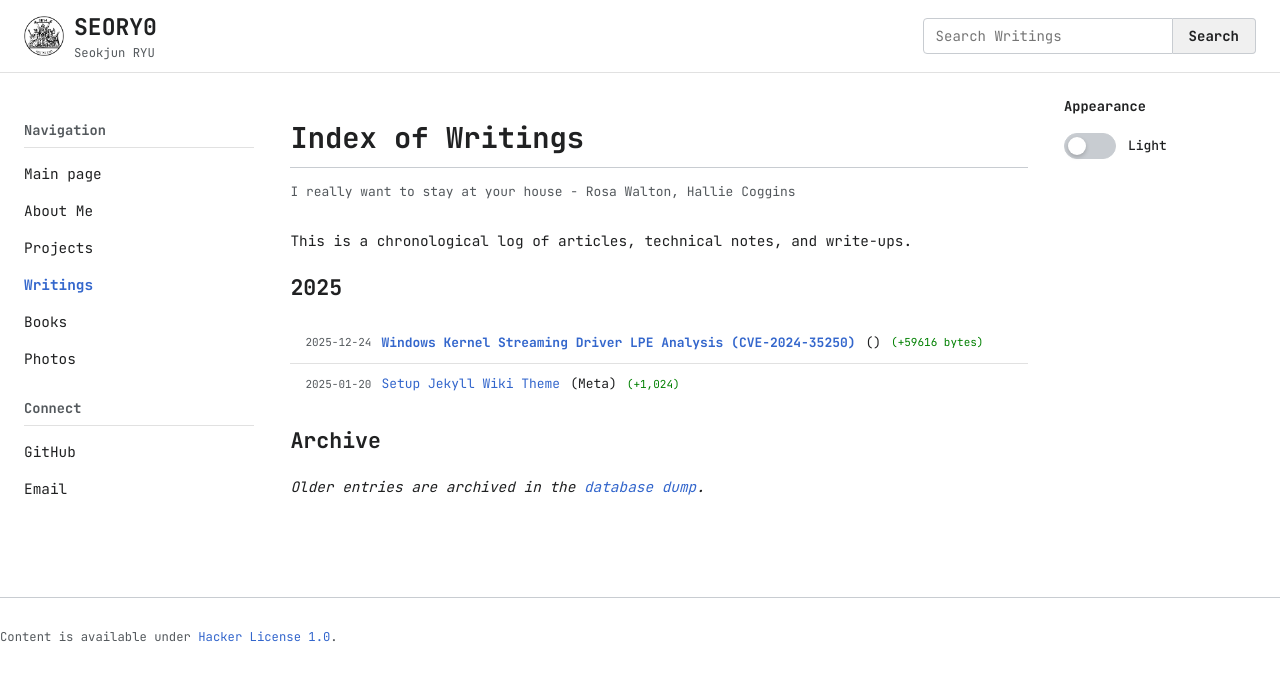
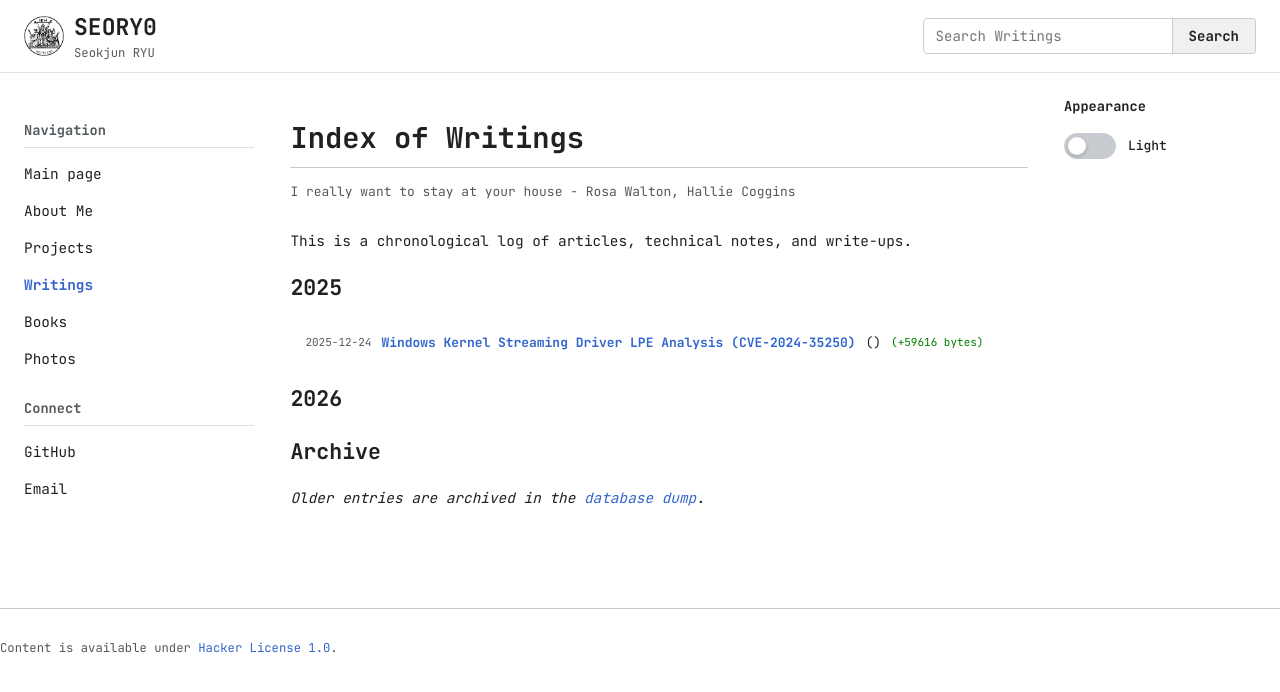
Before and after one commit to SEORY0/SEORY0.github.io, a Jekyll site: the page built from writing.html, in a window 1280 px wide. Shown: the top 692 px of the page. Built offline with Jekyll 4.4.1, drawn with Linux system fonts in a browser that asks for light colours; some web fonts are replaced.

Commit message:
modify writings.html

```diff
--- a/writing.html
+++ b/writing.html
@@ -93,7 +93,22 @@
                         </li>
                         {% endif %}
                     {% endfor %}
-                    <li><span class="date">2025-01-20</span> <a href="#">Setup Jekyll Wiki Theme</a> <span class="meta">(Meta)</span> <span class="diff">(+1,024)</span></li>
+                </ul>
+
+                <h2 id="2026">2026</h2>
+                <div class="mw-heading-line"></div>
+                <ul class="recent-list">
+                    {% for post in site.posts %}
+                        {% assign current_year = post.date | date: "%Y" %}
+                        {% if current_year == "2026" %}
+                        <li>
+                            <span class="date">{{ post.date | date: "%Y-%m-%d" }}</span>
+                            <a href="{{ post.url | relative_url }}"><b>{{ post.title }}</b></a>
+                            <span class="meta">({{ post.categories | join: ', ' }})</span>
+                            <span class="diff">(+{{ post.content | size }} bytes)</span>
+                        </li>
+                        {% endif %}
+                    {% endfor %}
                 </ul>
 
                 <h2 id="Archive">Archive</h2>
```
Also changed, not shown: _posts/image.png (deleted), 4 other files.
